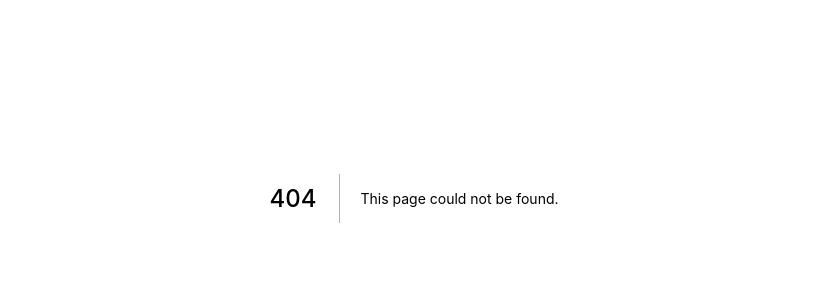
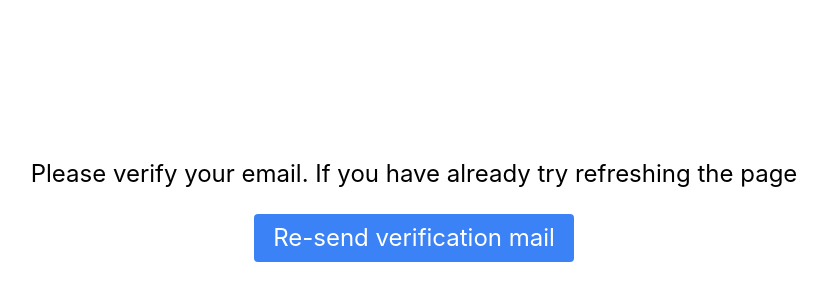
Before and after one commit to ashrhmn/fms-lv-next-ts, a Next.js app: page /verify-email in a window 1280 px wide. Before the commit this address had no page. Shown: the part 202-502 px from the top of the page, without its empty margins (226-1053 px from the left). Built offline with nearby package versions, Linux system fonts and the light colour scheme; no server answers.

Commit message:
style verify page

```diff
--- a/pages/auth/_middleware.ts
+++ b/pages/auth/_middleware.ts
@@ -11,7 +11,7 @@ export async function middleware(req: NextRequest, ev: NextFetchEvent) {
     })
   ).json();
   console.log("Curr : ", currentUser);
-  if (currentUser.data && currentUser.data.Verified)
+  if (currentUser.data)
     return NextResponse.redirect(
       `${baseUrl}dashboard/${(currentUser.data.Role as string).toLowerCase()}`,
       301
--- a/pages/auth/verify-email.tsx
+++ /dev/null
@@ -1,8 +0,0 @@
-import { NextPage } from "next";
-import React from "react";
-
-const VerifyEmailPage: NextPage = () => {
-  return <div>VerifyEmailPage</div>;
-};
-
-export default VerifyEmailPage;
--- a/pages/dashboard/_middleware.ts
+++ b/pages/dashboard/_middleware.ts
@@ -9,17 +9,18 @@ export async function middleware(req: NextRequest, ev: NextFetchEvent) {
   });
   const currentUser = await currUserRes.json();
 
+  console.log("Curr : ", currentUser);
+
   if (!currentUser.data)
     return NextResponse.redirect(`${baseUrl}auth/sign-in`, 301);
 
   if (!currentUser.data.Verified)
-    return NextResponse.redirect(`${baseUrl}auth/verify-email`, 301);
+    return NextResponse.redirect(`${baseUrl}verify-email`, 301);
 
   const validUrl = `/dashboard/${(
     currentUser.data.Role as string
   ).toLowerCase()}`;
   const url = req.page.name;
-  // console.log(validUrl, url, validUrl == url);
   if (validUrl != url)
     return NextResponse.redirect(`${baseUrl}auth/sign-in`, 301);
 
--- a/pages/evan/index.jsx
+++ /dev/null
@@ -1,12 +0,0 @@
-import Link from "next/link";
-import React from "react";
-
-const IndexEvan = () => {
-  return (
-    <div>
-      <Link href={`/evan/test`}>evan test</Link>
-    </div>
-  );
-};
-
-export default IndexEvan;
--- a/pages/evan/test.tsx
+++ /dev/null
@@ -1,7 +0,0 @@
-import React from "react";
-
-const EvanTest = () => {
-  return <div>EvanTest</div>;
-};
-
-export default EvanTest;
--- a/pages/test.tsx
+++ /dev/null
@@ -1,7 +0,0 @@
-import React from "react";
-
-const Test = () => {
-  return <div>Tesaxasxsaxst</div>;
-};
-
-export default Test;
--- /dev/null
+++ b/pages/verify-email.tsx
@@ -0,0 +1,52 @@
+import { GetServerSideProps, GetServerSidePropsContext, NextPage } from "next";
+import Cookies from "js-cookie";
+import React from "react";
+import { baseApiUrl } from "../consts";
+import { service } from "../service";
+
+const VerifyEmailPage: NextPage = () => {
+  const handleResendMail = async () => {
+    try {
+      const token = Cookies.get("token");
+      const { data: response } = await service().get(
+        `${baseApiUrl}api/auth/resend-verification-mail`,
+        { headers: { Authorization: token ?? "" } }
+      );
+      alert(response.Message);
+    } catch (error) {
+      console.log(error);
+      alert("Error sending mail");
+    }
+  };
+  return (
+    <div className="flex h-[100vh] flex-col justify-center items-center text-2xl text-center">
+      <h1 className="p-6">
+        Please verify your email. If you have already try refreshing the page
+      </h1>
+      <button
+        className="bg-blue-500 hover:bg-blue-700 text-white transition-colors rounded p-2 w-80"
+        onClick={handleResendMail}
+      >
+        Re-send verification mail
+      </button>
+    </div>
+  );
+};
+
+export const getServerSideProps: GetServerSideProps = async (
+  context: GetServerSidePropsContext
+) => {
+  try {
+    const { data: currentUser } = await service(context).get(
+      `${baseApiUrl}api/auth/current-user`
+    );
+    console.log("V Curr", currentUser);
+    if (currentUser.data.Verified)
+      return { props: {}, redirect: { destination: "/dashboard" } };
+  } catch (error) {
+    console.log("v currerr :", error);
+  }
+  return { props: {} };
+};
+
+export default VerifyEmailPage;
```
